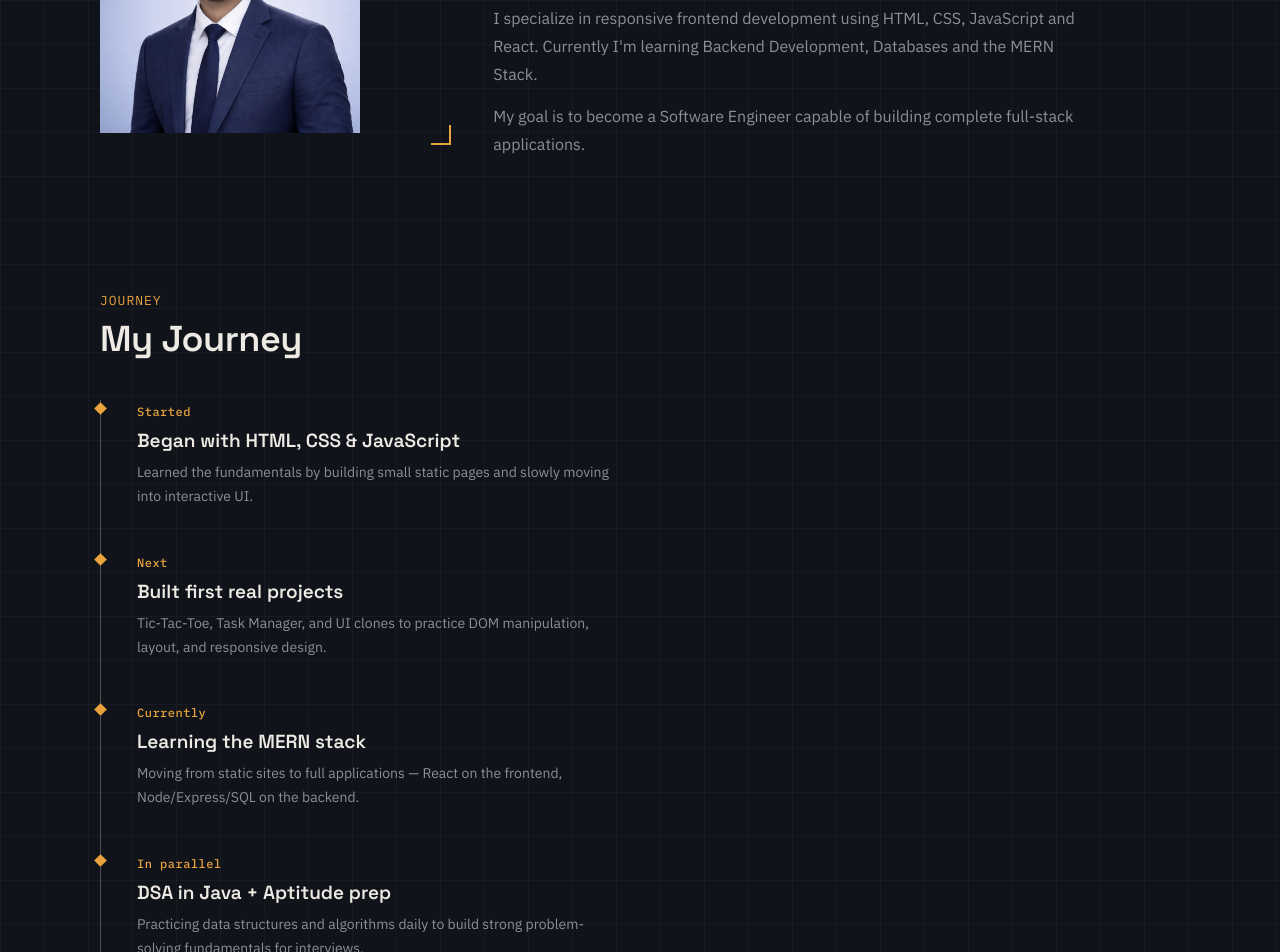
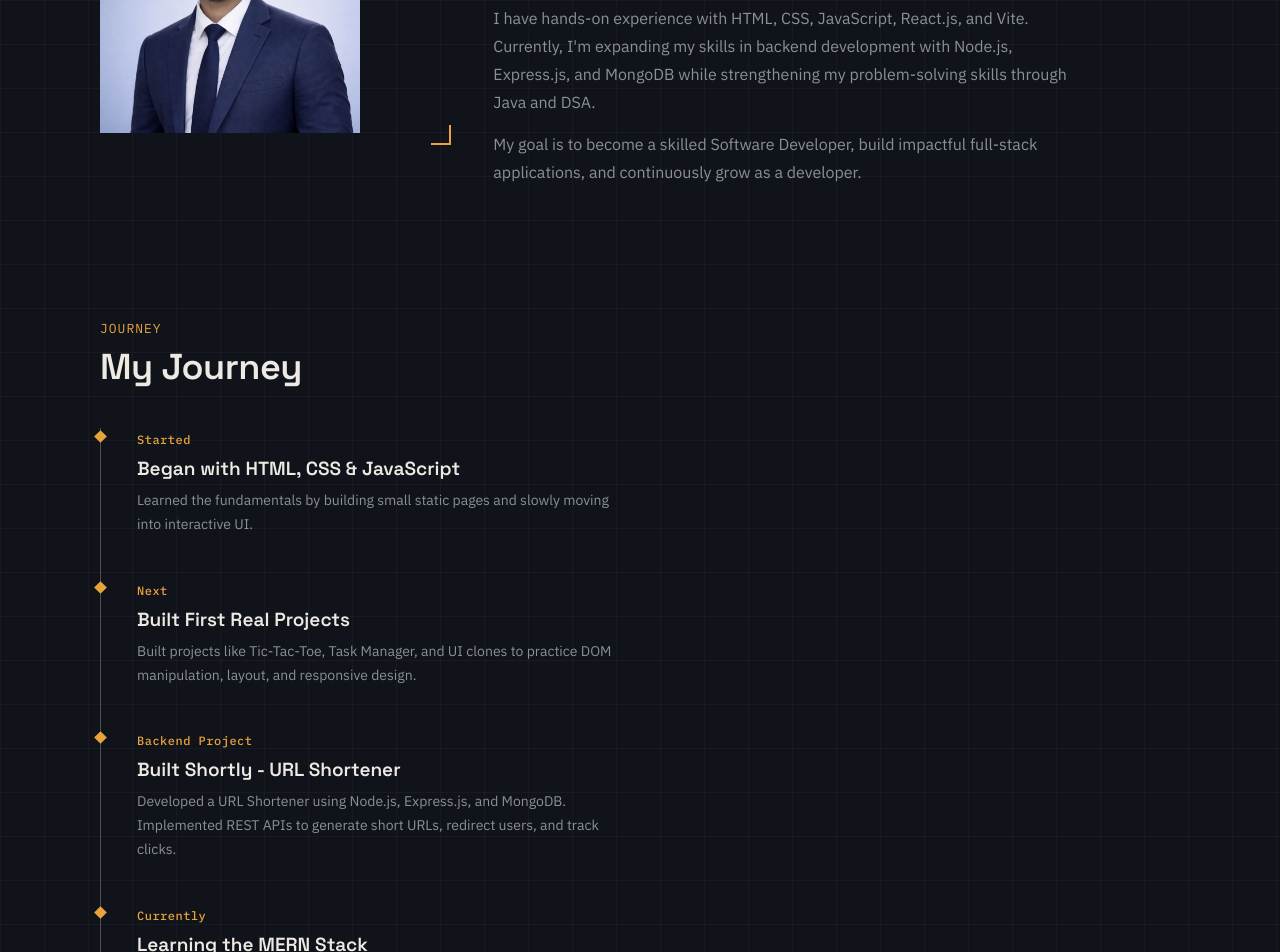
Before and after one commit to rajanand1002/portfolio-anand, a React (Vite) app: page / in a window 1280 px wide. Shown: the part 880-1832 px from the top of the page. Built offline with nearby package versions, Linux system fonts and the light colour scheme.

Commit message:
add some technical skills , update my journey

```diff
--- a/src/components/About.jsx
+++ b/src/components/About.jsx
@@ -12,18 +12,19 @@ export default function About() {
         <div className="about-content">
           <h3>Who Am I?</h3>
           <p>
-            I'm Anand Kumar, a passionate Computer Science student who enjoys
+            I'm Anand Kumar, a Computer Science student passionate about
             building modern web applications and solving real-world problems
             through code.
           </p>
           <p>
-            I specialize in responsive frontend development using HTML, CSS,
-            JavaScript and React. Currently I'm learning Backend Development,
-            Databases and the MERN Stack.
+            I have hands-on experience with HTML, CSS, JavaScript, React.js, and
+            Vite. Currently, I'm expanding my skills in backend development with
+            Node.js, Express.js, and MongoDB while strengthening my
+            problem-solving skills through Java and DSA.
           </p>
           <p>
-            My goal is to become a Software Engineer capable of building
-            complete full-stack applications.
+            My goal is to become a skilled Software Developer, build impactful
+            full-stack applications, and continuously grow as a developer.
           </p>
         </div>
       </div>
--- a/src/components/Journey.jsx
+++ b/src/components/Journey.jsx
@@ -5,10 +5,12 @@ export default function Journey() {
     <section id="journey">
       <span className="section-index">JOURNEY</span>
       <h2>My Journey</h2>
+
       <div className="timeline">
         {journey.map((step, idx) => (
           <div className="timeline-item" key={idx}>
             <div className="timeline-dot"></div>
+
             <div className="timeline-content">
               <span className="timeline-date">{step.date}</span>
               <h3>{step.title}</h3>
--- a/src/data.js
+++ b/src/data.js
@@ -1,11 +1,12 @@
 // Central place to edit your content — no need to touch components below.
 
 export const skills = [
-  { group: "Frontend", items: ["HTML5", "CSS3", "ReactJS"] },
-  { group: "Backend", items: ["Node.js", "Express.js", "REST APIs"] },
+  { group: "Frontend", items: ["HTML5", "CSS3", "ReactJS", "Vite"] },
+  { group: "Backend", items: ["Node.js", "Express.js", "REST APIs","Mongoose"] },
   { group: "Database", items: ["SQL", "MongoDB"] },
   { group: "Programming Languages", items: ["Java", "JavaScript"] },
   { group: "Core CS", items: [ "Data Structures", "Object-Oriented Programming", "DBMS"," Computer Networks"] },
+  { group: "Concepts", items: ["MVC", "CRUD", "Responsive Design"] },
   { group: "Tools", items: ["Git & GitHub", "VS Code", "Netlify","Vercel","Render", "Postman"] },
 ];
 
@@ -98,6 +99,7 @@ export const projects = [
 
 // Journey / learning timeline — shown in a dedicated section to demonstrate
 // genuine, self-driven progression (not something an AI generator would know).
+
 export const journey = [
   {
     date: "Started",
@@ -107,23 +109,30 @@ export const journey = [
   },
   {
     date: "Next",
-    title: "Built first real projects",
+    title: "Built First Real Projects",
     description:
-      "Tic-Tac-Toe, Task Manager, and UI clones to practice DOM manipulation, layout, and responsive design.",
+      "Built projects like Tic-Tac-Toe, Task Manager, and UI clones to practice DOM manipulation, layout, and responsive design.",
+  },
+  {
+    date: "Backend Project",
+    title: "Built Shortly - URL Shortener",
+    description:
+      "Developed a URL Shortener using Node.js, Express.js, and MongoDB. Implemented REST APIs to generate short URLs, redirect users, and track clicks.",
   },
   {
     date: "Currently",
-    title: "Learning the MERN stack",
+    title: "Learning the MERN Stack",
     description:
-      "Moving from static sites to full applications — React on the frontend, Node/Express/SQL on the backend.",
+      "Building full-stack applications using React.js on the frontend and Node.js, Express.js, and MongoDB on the backend.",
   },
   {
-    date: "In parallel",
-    title: "DSA in Java + Aptitude prep",
+    date: "In Parallel",
+    title: "DSA in Java + Aptitude Prep",
     description:
-      "Practicing data structures and algorithms daily to build strong problem-solving fundamentals for interviews.",
+      "Practicing data structures and algorithms and solving coding problems to strengthen problem-solving skills for technical interviews.",
   },
 ];
+
 
 // Fill in your real profile links/usernames — shown as a stats/links section.
 export const codingProfiles = {
```
